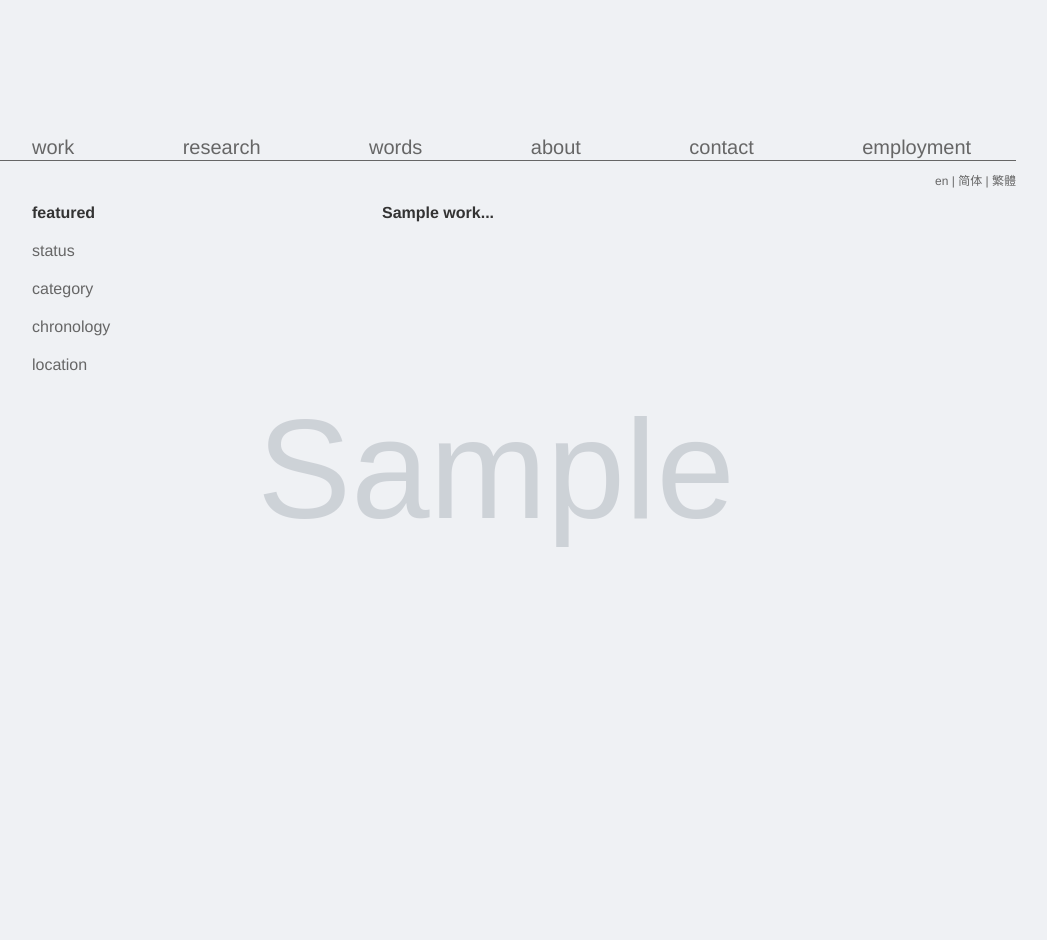
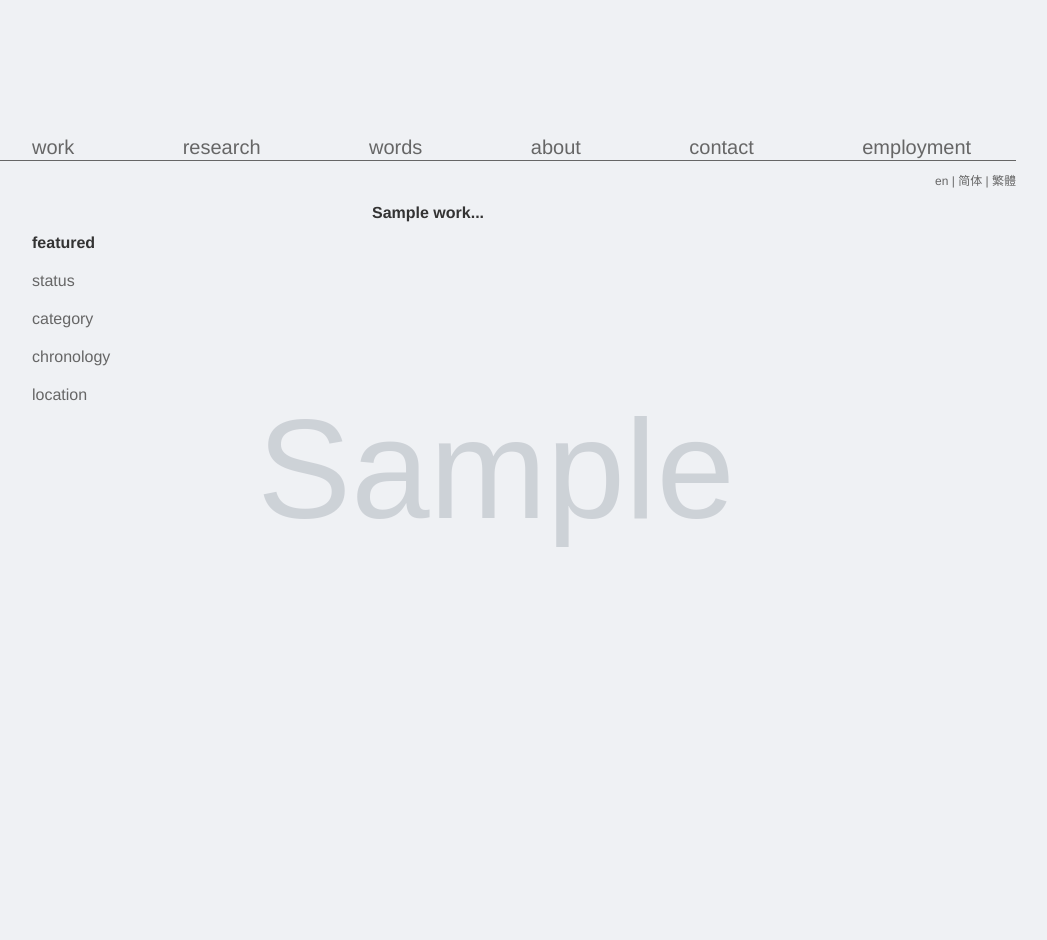
Before and after one commit to guanlun/bl-dg, a PHP site: page / in a window 1280 px wide. Shown: the whole page, without its empty margins (144-1191 px from the left). Run offline with PHP 8.4, Linux system fonts and the light colour scheme; tables that the repository leaves empty hold one stand-in row (values such as "Sample post"); grey boxes marked "Sample" are stand-in pictures.

Commit message:
minor adjustments to resolve slow loading

```diff
--- a/works/css/index.css
+++ b/works/css/index.css
@@ -44,7 +44,8 @@ body {
 
 #left_container {
     float:left;
-    width:350px;
+    width:340px;
+    margin-top:30px;
 }
 
 #left_container ul li {
@@ -58,7 +59,7 @@ ul {
 
 #middle_container {
     float:left;
-    width:400px;
+    width:440px;
 }
 
 #middle_container ul li {
@@ -68,6 +69,7 @@ ul {
 
 #right_container {
     float:left;
+    margin-top:30px;
 }
 
 #right_container ul li {
--- a/works/scripts/gallery.js
+++ b/works/scripts/gallery.js
@@ -45,7 +45,7 @@ jQuery.fn.gallery = function() {
     img_title.css('text-align', 'right');
     img_title.css('padding-top', '2px');
     img_title.css('font-size', '10pt');
-    img_title.html('someImage.jpg');
+    img_title.html(' ');
 
     container.append(img_title);
     container.append(scroll);
--- a/works/scripts/index.js
+++ b/works/scripts/index.js
@@ -11,6 +11,8 @@ var middle_dot_anim_id = 0;
 
 var right_dot_count = 0; // count the dots for animation in the right container
 var right_dot_anim_id = 0;
+
+var last_entry = ''; // remember the last entry to avoid refresh background image when mouse moves onto the same one
 
 function resize_bg_img() {
     var bg_img = $('#bg_img img');
@@ -109,10 +111,6 @@ function init_data() {
         curr_entry = $(this).attr('id');
         update_entries();
         update_background();
-    });
-
-    $('#middle_container ul li').mouseout(function() {
-        $(this).text(remove_ending_dots($(this).text()));
     });
 
     $('#middle_container ul li').click(function() {
@@ -218,6 +216,7 @@ function update_entries() {
 }
 
 function update_background() {
+    if (last_entry != curr_entry) {
         for (index in work_arr) {
             if (work_arr[index]['ProjectName'].replace(/[ |,|\.]/g, '_') == curr_entry) { // get the correct entry
                 var bg_path = curr_entry.toLowerCase() + '/images/' + work_arr[index]['BackgroundImage'];
@@ -227,17 +226,19 @@ function update_background() {
                 }, 150, function() {
                     $('#bg_img').html('<img src=\'' + bg_path + '\' />');
                     $('#bg_img').css('opacity', '0.0');
-                $('#bg_img').animate({
-                    opacity:0.75,
-                }, 150);
                     $('#bg_img img').load(function() {
                         img_orig_width = $('#bg_img img').width();
                         img_orig_height = $('#bg_img img').height();
                         resize_bg_img();
+                        $('#bg_img').animate({
+                            opacity:0.75,
+                        }, 150);
                     });
                 });
             }
         }
+    }
+    last_entry = curr_entry;
 }
 
 $(function() {
@@ -253,10 +254,10 @@ $(function() {
 
     resize_container();
 
+    init_index();
+
     $(window).resize(function() {
         resize_bg_img();
         resize_container();
     });
-
-    init_index();
 });
--- a/works/scripts/sample.js
+++ b/works/scripts/sample.js
@@ -69,10 +69,13 @@ $(function() {
         'height': 545,
     });
 
+    $('#bg_img img').css('opacity', '0.0');
+
     $('#bg_img img').load(function() {
         img_orig_width = $('#bg_img img').width();
         img_orig_height = $('#bg_img img').height();
         resize_bg_img();
+        $('#bg_img img').css('opacity', '0.015');
     });
 
     resize_container();
```
Lines whose indentation alone changed are shown as unchanged.
